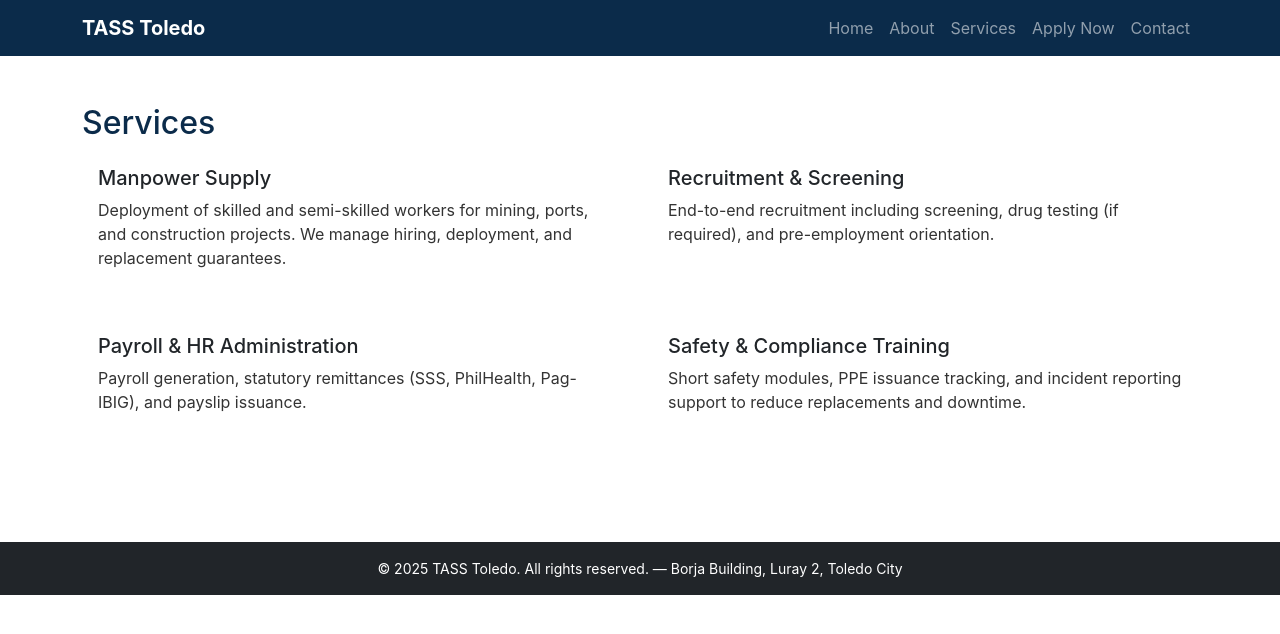
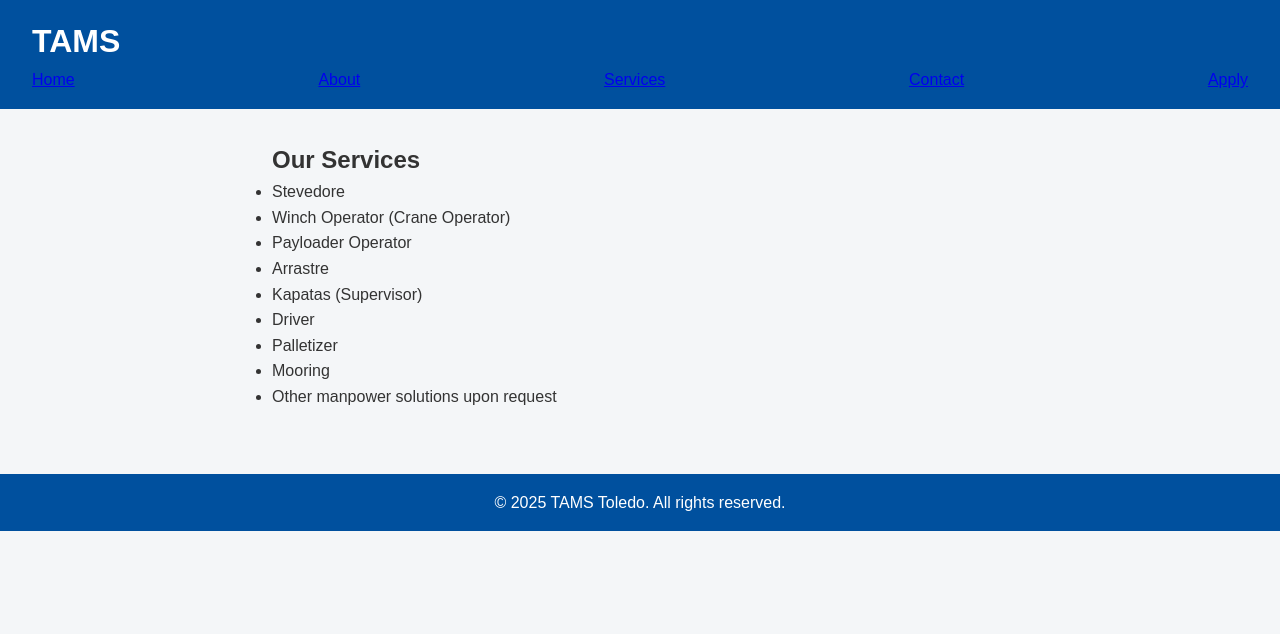
Before and after one commit to BMad927/TAMS, a website: page services.html in a window 1280 px wide. Drawn offline with nearby package versions, Linux system fonts and the light colour scheme.

Commit message:
updated the pages

```diff
--- a/services.html
+++ b/services.html
@@ -1,68 +1,42 @@
 <!DOCTYPE html>
 <html lang="en">
 <head>
-  <meta charset="utf-8" />
-  <meta name="viewport" content="width=device-width, initial-scale=1" />
-  <title>Services - TASS Toledo</title>
-  <link href="https://cdn.jsdelivr.net/npm/bootstrap@5.3.0/dist/css/bootstrap.min.css" rel="stylesheet">
-  <link rel="stylesheet" href="assets/css/style.css">
+  <meta charset="UTF-8">
+  <meta name="viewport" content="width=device-width, initial-scale=1.0">
+  <title>Our Services | TAMS</title>
+  <link rel="stylesheet" href="style.css">
 </head>
 <body>
+  <header>
+    <h1>TAMS</h1>
+    <nav>
+      <a href="index.html">Home</a>
+      <a href="about.html">About</a>
+      <a href="services.html" class="active">Services</a>
+      <a href="contact.html">Contact</a>
+      <a href="apply.html">Apply</a>
+    </nav>
+  </header>
 
-<nav class="navbar navbar-expand-lg navbar-dark bg-navy">
-  <div class="container">
-    <a class="navbar-brand" href="index.html"><strong>TASS Toledo</strong></a>
-    <button class="navbar-toggler" type="button" data-bs-toggle="collapse" data-bs-target="#navMenu">
-      <span class="navbar-toggler-icon"></span>
-    </button>
-    <div class="collapse navbar-collapse" id="navMenu">
-      <ul class="navbar-nav ms-auto">
-        <li class="nav-item"><a class="nav-link" href="index.html">Home</a></li>
-        <li class="nav-item"><a class="nav-link" href="about.html">About</a></li>
-        <li class="nav-item"><a class="nav-link" href="services.html">Services</a></li>
-        <li class="nav-item"><a class="nav-link" href="apply.html">Apply Now</a></li>
-        <li class="nav-item"><a class="nav-link" href="contact.html">Contact</a></li>
+  <main>
+    <section class="services">
+      <h2>Our Services</h2>
+      <ul>
+        <li>Stevedore</li>
+        <li>Winch Operator (Crane Operator)</li>
+        <li>Payloader Operator</li>
+        <li>Arrastre</li>
+        <li>Kapatas (Supervisor)</li>
+        <li>Driver</li>
+        <li>Palletizer</li>
+        <li>Mooring</li>
+        <li>Other manpower solutions upon request</li>
       </ul>
-    </div>
-  </div>
-</nav>
+    </section>
+  </main>
 
-<section class="container py-5">
-  <h2>Services</h2>
-  <div class="row gy-3">
-    <div class="col-md-6">
-      <div class="card p-3">
-        <h5>Manpower Supply</h5>
-        <p>Deployment of skilled and semi-skilled workers for mining, ports, and construction projects. We manage hiring, deployment, and replacement guarantees.</p>
-      </div>
-    </div>
-    <div class="col-md-6">
-      <div class="card p-3">
-        <h5>Recruitment & Screening</h5>
-        <p>End-to-end recruitment including screening, drug testing (if required), and pre-employment orientation.</p>
-      </div>
-    </div>
-    <div class="col-md-6">
-      <div class="card p-3">
-        <h5>Payroll & HR Administration</h5>
-        <p>Payroll generation, statutory remittances (SSS, PhilHealth, Pag-IBIG), and payslip issuance.</p>
-      </div>
-    </div>
-    <div class="col-md-6">
-      <div class="card p-3">
-        <h5>Safety & Compliance Training</h5>
-        <p>Short safety modules, PPE issuance tracking, and incident reporting support to reduce replacements and downtime.</p>
-      </div>
-    </div>
-  </div>
-</section>
-
-<footer class="bg-dark text-white py-3 mt-5">
-  <div class="container text-center small">
-    &copy; 2025 TASS Toledo. All rights reserved. &mdash; Borja Building, Luray 2, Toledo City
-  </div>
-</footer>
-<script src="https://cdn.jsdelivr.net/npm/bootstrap@5.3.0/dist/js/bootstrap.bundle.min.js"></script>
-<script src="assets/js/main.js"></script>
+  <footer>
+    <p>© 2025 TAMS Toledo. All rights reserved.</p>
+  </footer>
 </body>
 </html>
```
Also changed, not shown: apply.html (+21 -39 lines), contact.html (+19 -28 lines), index.html (+15 -15 lines).
